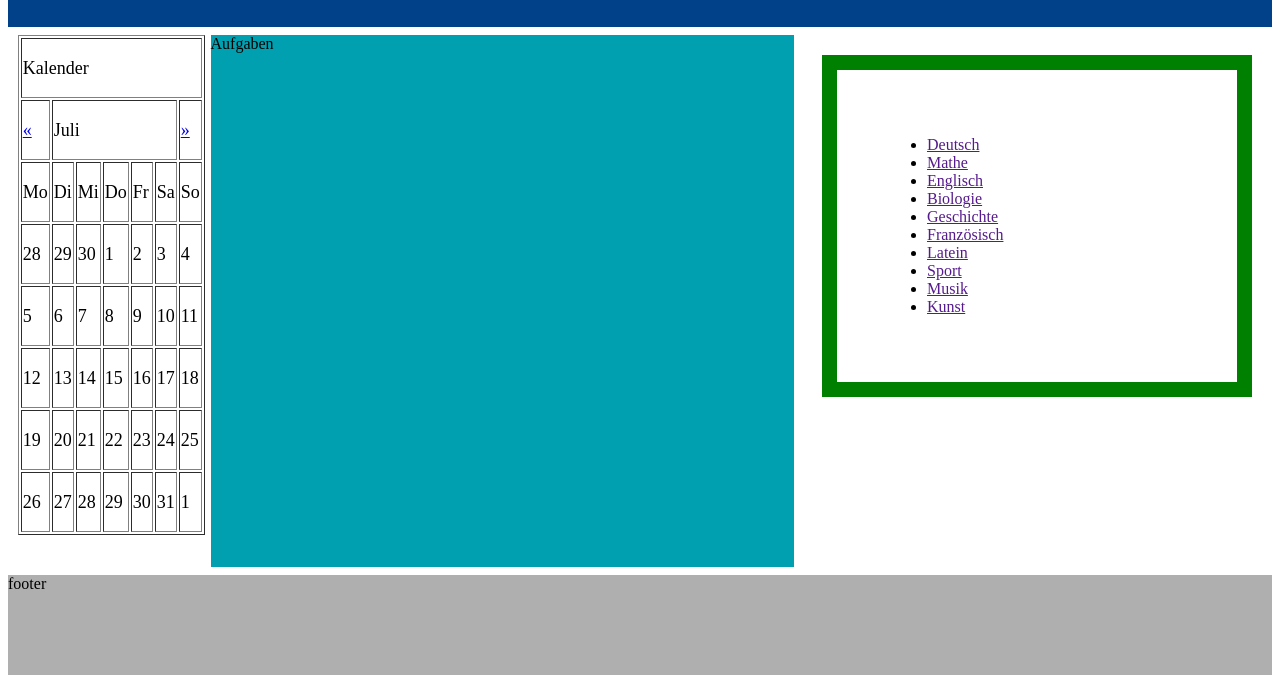
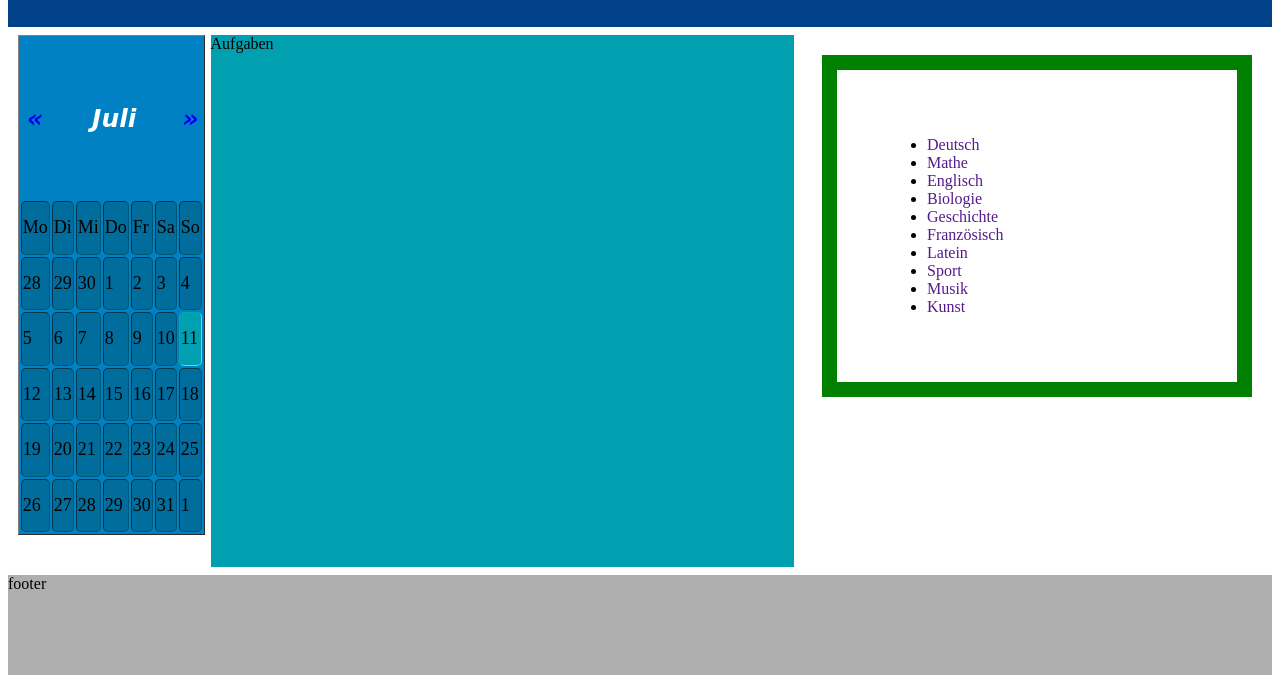
Before and after one commit to Jugendhackt/Smartpakalist, a plain HTML site: page index.html in a window 1280 px wide. Shown: the part 117-800 px from the top of the page. Drawn offline with Linux system fonts and the light colour scheme.

Commit message:
Kalender verbessert

```diff
--- a/index.html
+++ b/index.html
@@ -19,16 +19,12 @@
         <nav>
 
             <table border=1 id=’calendar‘>
-
-                <tr id=’ueberschrift‘>
-                <td colspan=7 >Kalender</td>
-                </tr>
                 <tr>
-                <td class=’calendar_head‘><a class=’calendar_link‘
+                <th class=’calendar_head‘><a class=’calendar_link‘
                 href=’javascript:prevMonth()‘> &laquo;</a></td>
-                <td colspan=5 class=’calendar_head_month‘ id=’calendar_month‘>
-                Juli</td>
-                <td class=’calendar_head‘><a class=’calendar_link‘
+                <th  colspan=5 class=’calendar_head_month‘ id=’calendar_month‘>
+                Juli</th>
+                <th style ="border:none" class=’calendar_head‘><a class=’calendar_link‘
                 href=’javascript:nextMonth()‘> &raquo;</a></td>
 
 
@@ -58,7 +54,7 @@
                 <td class=’calendar_entry‘ id=’calendar_entry_11′>8</td>
                 <td class=’calendar_entry‘ id=’calendar_entry_12′>9</td>
                 <td class=’calendar_entry‘ id=’calendar_entry_13′>10</td>
-                <td class=’calendar_entry‘ id=’calendar_entry_14′>11</td>
+                <td style="background-color: 00a0b0; border-color:cyan" class=’calendar_entry‘ id=’calendar_entry_14′>11</td>
                 </tr>
                 <tr>
                 <td class=’calendar_entry‘ id=’calendar_entry_15′>12</td>
--- a/style.css
+++ b/style.css
@@ -3,6 +3,7 @@ h1 {
     font-family: cursive;
     margin-left: 10px;
 	  color: white;
+    cursor: default;
 }
 
 body {
@@ -63,6 +64,7 @@ button{
   background-color: #00a0b0;
   border-color: cyan;
   font-weight: bold;
+  cursor: pointer;
 }
 img {
   position: relative;
@@ -80,8 +82,29 @@ text {
    width: 90%;
    height: 500px;
    font-size: 18px;
+   background-color: 0081c3
  }
 
- #ueberschrift {
+
+ th{
+   height: 150px;
+   border:none;
+   font-family: cursive;
+   font-style: italic;
+   color: white;
+   font-size: 25px;
+  cursor: default;
+
+ }
+ td{
+   border-width: thin;
+   border-radius: 5px;
+   width: 200px;
    height: 50px;
+   background-color: rgba(0, 62.75, 69.02, 0.3);
+   border-color:  rgba(0, 62.75, 69.02, 0.5)
  }
+
+ a{
+   text-decoration: none;
+ }
```
